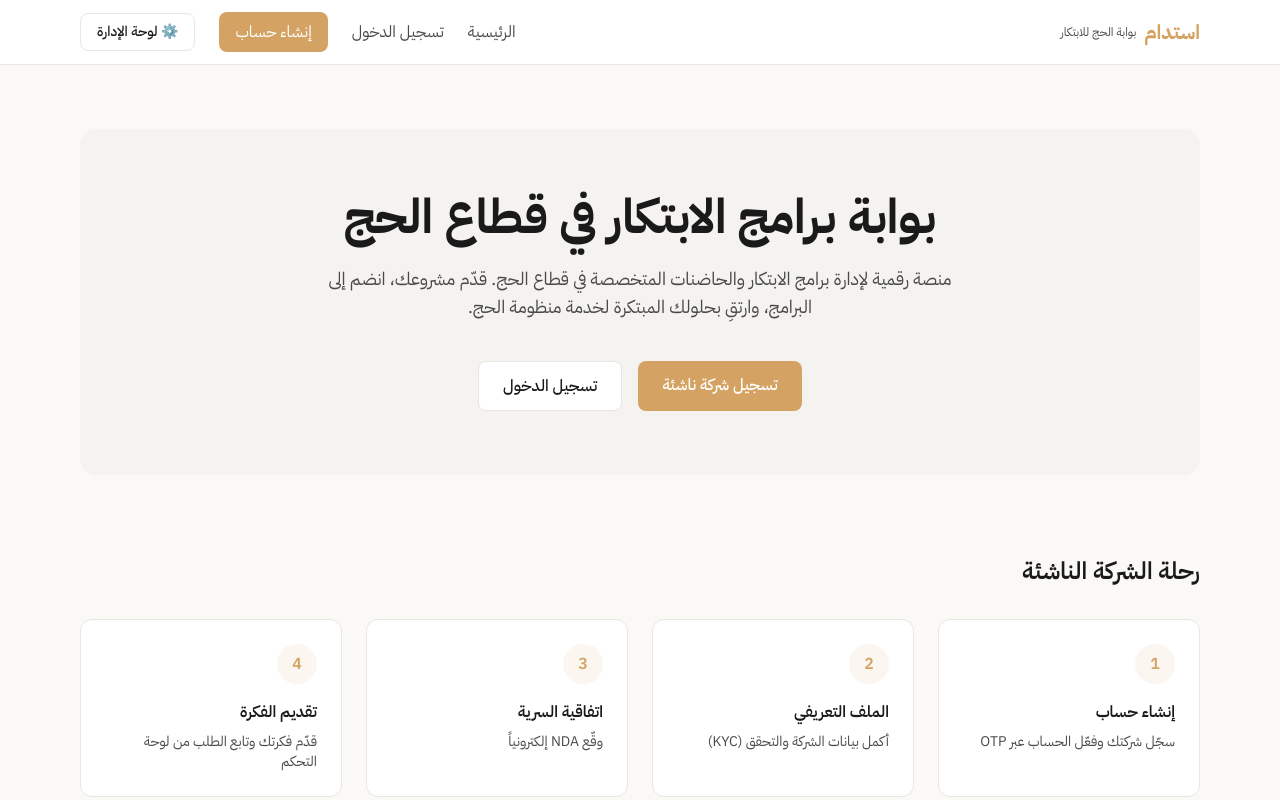
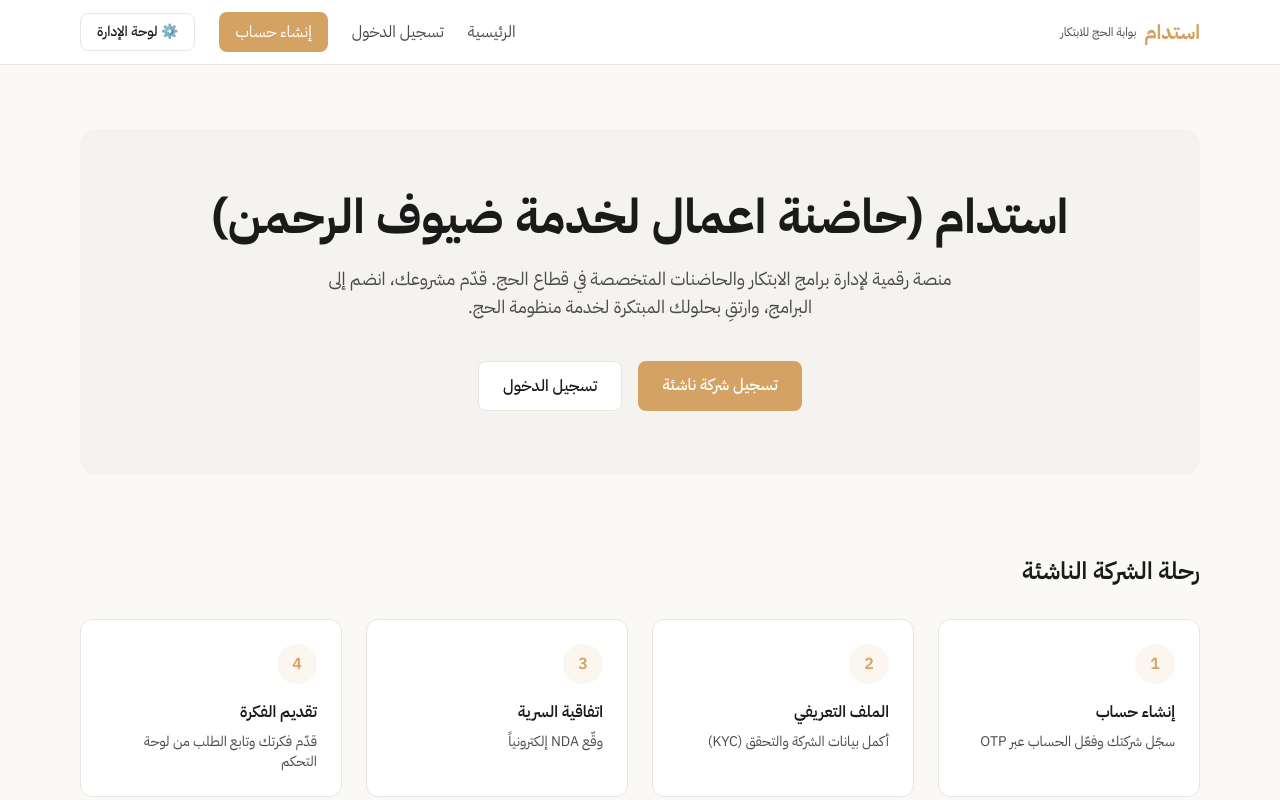
Before and after one commit to pm-inspire/HajStartupLab, a Next.js app: page / in a window 1280 px wide. Shown: the top 800 px of the page. Built offline with nearby package versions, Linux system fonts and the light colour scheme.

Commit message:
Update hero section title to Estidam brand tagline

```diff
--- a/src/app/page.tsx
+++ b/src/app/page.tsx
@@ -8,7 +8,7 @@ export default function Home() {
       <main className="mx-auto max-w-6xl px-4 py-16">
         <section className="rounded-2xl bg-[var(--beige)] p-12 text-center md:p-16">
           <h1 className="text-3xl font-bold text-[var(--foreground)] md:text-4xl lg:text-5xl">
-            بوابة برامج الابتكار في قطاع الحج
+                        استدام (حاضنة اعمال لخدمة ضيوف الرحمن)
           </h1>
           <p className="mx-auto mt-6 max-w-2xl text-lg text-[var(--foreground-muted)]">
             منصة رقمية لإدارة برامج الابتكار والحاضنات المتخصصة في قطاع الحج. قدّم مشروعك،
```
